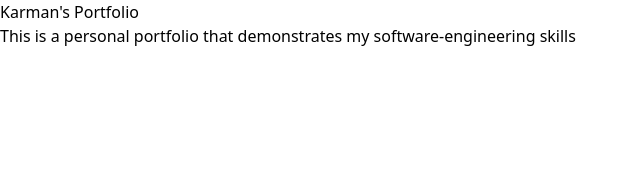
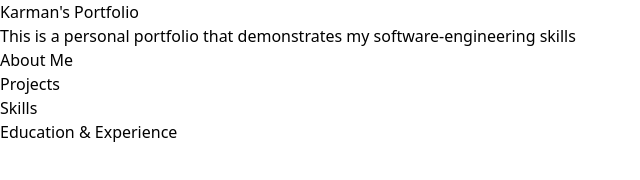
Before and after one commit to ks706/ks706.github.io, a plain HTML site: page index.html in a window 1280 px wide. Shown: the whole page, without its empty margins (0-640 px from the left). Drawn offline with nearby package versions, Linux system fonts and the light colour scheme.

Commit message:
added links to other pages on homepage

```diff
--- a/index.html
+++ b/index.html
@@ -8,5 +8,13 @@
 <body>
    <h1>Karman's Portfolio</h1>
    <p>This is a personal portfolio that demonstrates my software-engineering skills</p>
+   <nav>
+    <ul>
+        <li><a href="about.html">About Me</a></li>
+        <li><a href="projects.html">Projects</a></li>
+        <li><a href="skills.html">Skills</a></li>
+        <li><a href="education.html">Education & Experience</a></li>
+    </ul>
+</nav>
 </body>
 </html>
```
